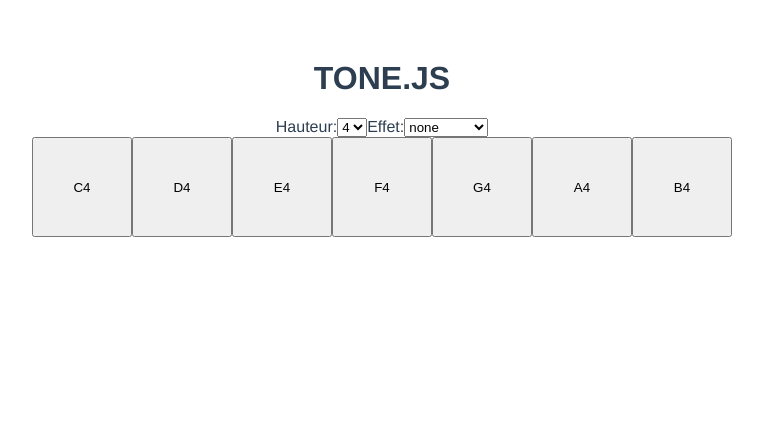
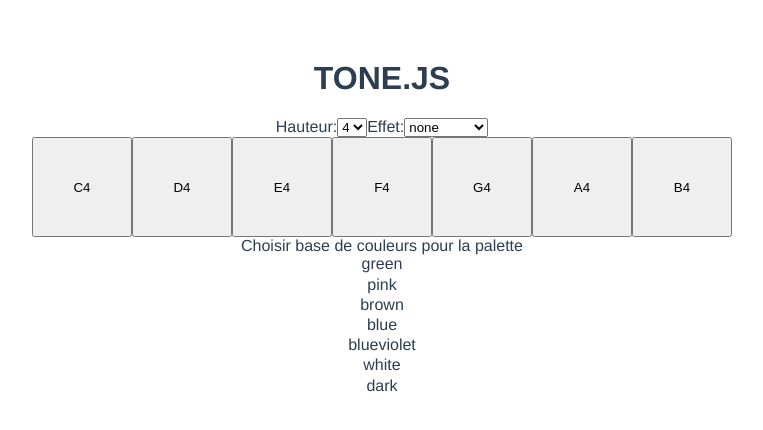
Before and after one commit to Florian-Piault/Synesthesia, a Vue app in the folder ht-sound/: page / in a window 1280 px wide. Shown: the top 430 px of the page, without its empty margins (258-1021 px from the left). Built offline with nearby package versions, Linux system fonts and the light colour scheme.

Commit message:
fix colors

```diff
--- a/ht-sound/package.json
+++ b/ht-sound/package.json
@@ -8,6 +8,8 @@
     "lint": "vue-cli-service lint"
   },
   "dependencies": {
+    "chroma": "0.0.1",
+    "chroma-js": "^2.1.2",
     "core-js": "^3.6.5",
     "tone": "^14.7.77",
     "tune": "^0.2.1",
--- a/ht-sound/src/App.vue
+++ b/ht-sound/src/App.vue
@@ -15,23 +15,31 @@
     </select>
 
     <div class="notes-panel">
-      <Note v-for="note in notes" :pitch="note + Height" :effect="effect" :key="note"></Note>
+      <Note v-for="(note,i) in notes" :pitch="note + Height" :effect="effect" :key="note" :couleur='colors.length==0 ? "" : colors[i]'></Note>
+    </div>
+
+    <label for="">Choisir base de couleurs pour la palette</label>
+    <div class="colorsPanel">
+      <Color v-for="color in themes" :color="color" @changeColors='changeColors($event)' :key="color"></Color>
     </div>
   </div>
 </template>
 
 <script>
 import Note from './components/Note.vue';
+import Color from './components/Color.vue';
 
 export default {
   name: 'App',
   components: {
     Note,
+    Color
   },
   data() {
     return {
         Height: '4',
         Effect: 'none',
+        Color:'green',
         notes: [
         'C',
         'D',
@@ -54,7 +62,23 @@
         'reverb',
         'chorus',
         'bitCrusher'
-      ]
+      ],
+      themes: [
+        'green',
+        'pink',
+        'brown',
+        'blue',
+        'blueviolet',
+        'white',
+        'dark'
+      ],
+      colors:[]
+    }
+  },
+  methods:{
+    changeColors(colors){
+      this.colors = colors
+        console.log(colors)
     }
   }
 }
@@ -70,9 +94,10 @@
   margin-top: 60px;
 }
 
-  .notes-panel {
+.notes-panel {
     display: flex;
     flex-direction: row;
     justify-content: center;
-  }
+}
+
 </style>
--- /dev/null
+++ b/ht-sound/src/components/Color.vue
@@ -0,0 +1,32 @@
+<template>
+  <div>
+          <option @click="getColors()" class="colors">{{color}}</option>
+  </div>
+</template>
+
+<script>
+import * as chroma from 'chroma-js';
+
+export default {
+	props: ['color'],
+
+	methods: {
+		getColors() {
+            console.log(this.color)
+            let hexa = chroma(this.color).darken().saturate(2).hex()
+            const colors = chroma.scale(['#fafa6e',hexa]).mode('lch').colors(7)
+            console.log(colors)
+            this.$emit('changeColors',colors)
+            colors;
+		},
+
+        transformNotes(){
+            console.log("coucou")
+        }
+	}
+}
+</script>
+
+<style>
+
+</style>
--- a/ht-sound/src/components/Note.vue
+++ b/ht-sound/src/components/Note.vue
@@ -1,6 +1,6 @@
 <template>
   <div>
-		<button @click="startAudio()">{{pitch}}</button>
+		<button @click="startAudio()" :style="this.couleur == ''? '' : {backgroundColor:this.couleur}">{{pitch}}</button>
   </div>
 </template>
 
@@ -8,7 +8,12 @@
 import * as Tone from 'tone';
 
 export default {
-	props: ['pitch', 'effect'],
+	props: ['pitch', 'effect','couleur'],
+	data(){
+		return {
+			style: '{background-color:white}'
+		}
+	},
 	// EFFECTS : none / reverb / chorus / bitCrusher
 	methods: {
 		startAudio() {
@@ -19,9 +24,7 @@
 			// this.synth.triggerAttackRelease(this.pitch, "8n");
 			// Tone.start();
 		}
-	}
-
-
+	},
 
 }
 </script>
```
Also changed, not shown: 1 other file (tests, documents, lock files or other folders).
